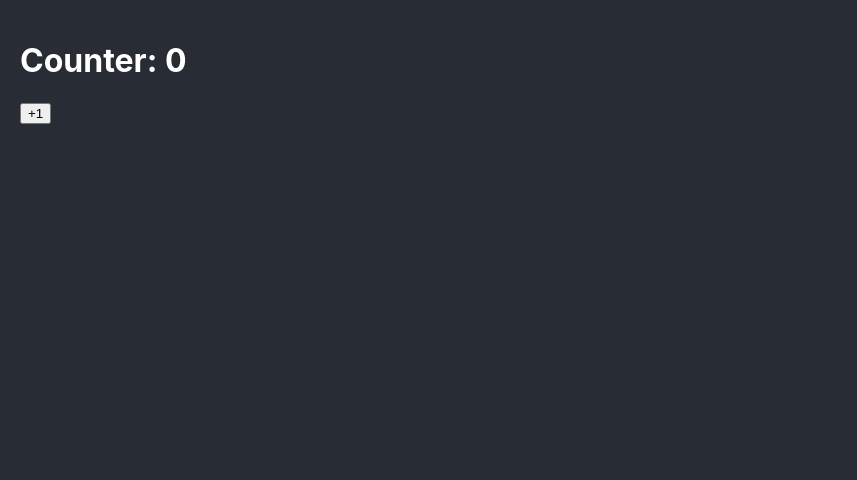
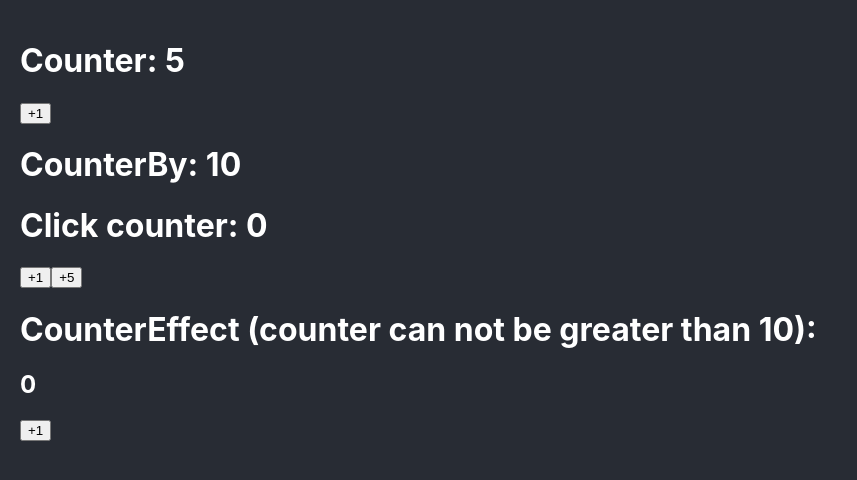
Before and after one commit to ljaime-hernandez/intro-typescript, a React (Create React App) app: page / in a window 1280 px wide. Shown: the top 480 px of the page, without its empty margins (0-857 px from the left). Built offline with nearby package versions, Linux system fonts and the light colour scheme.

Commit message:
updated Counter.tsx file, created 3 more counters with different usage examples, creates useCounter hook

```diff
--- a/package.json
+++ b/package.json
@@ -10,6 +10,7 @@
     "@types/node": "^16.11.41",
     "@types/react": "^18.0.14",
     "@types/react-dom": "^18.0.5",
+    "gsap": "^3.10.4",
     "react": "^18.2.0",
     "react-dom": "^18.2.0",
     "react-scripts": "5.0.1",
--- a/src/App.tsx
+++ b/src/App.tsx
@@ -1,9 +1,14 @@
 import { Counter } from "./bases/Counter";
+import { CounterBy } from "./bases/CounterBy";
+import { CounterEffect } from "./bases/CounterEffect";
 
 function App() {
+
   return (
     <>
-      <Counter/>
+      <Counter initialValue={5}/>
+      <CounterBy/>
+      <CounterEffect/>
     </>
   );
 }
--- a/src/bases/Counter.tsx
+++ b/src/bases/Counter.tsx
@@ -1,11 +1,15 @@
 import { useState } from "react";
 
-export const Counter = () => {
+interface Props {
+    initialValue?: number
+}
 
-    const [counter, setCounter] = useState(0);
+export const Counter = ({ initialValue = 0 }: Props) => {
+
+    const [counter, setCounter] = useState(initialValue);
 
     const handleClick = () => {
-        setCounter(counter + 1);
+        setCounter(prev => prev + 1);
     }
 
   return (
--- /dev/null
+++ b/src/bases/CounterBy.tsx
@@ -0,0 +1,41 @@
+import { useState } from "react";
+
+interface Props {
+    // interrogation sign makes the property optional, if the property is not
+    // passed as argument from the previous component then it will take the value
+    // placed by default ( 10 in the example below)
+    initialValue?: number
+}
+
+interface CounterState {
+    counter: number,
+    clicks: number
+}
+
+export const CounterBy = ({ initialValue = 10 }: Props) => {
+
+    const [counterBy, setCounter] = useState<CounterState>({
+        counter: initialValue,
+        clicks: 0
+    });
+
+    const {counter, clicks} = counterBy;
+
+    const handleClick = (value: number) => {
+        // prev pointing to parentheses to return an object without using the return syntax
+        setCounter( prev => ({
+            counter: prev.counter + value,
+            clicks: prev.clicks + 1
+        }));
+    };
+
+  return (
+    <>
+        <h1>CounterBy: {counter}</h1>
+        <h1>Click counter: {clicks}</h1>
+
+        <button onClick={() => handleClick(1)}>+1</button>
+        <button onClick={() => handleClick(5)}>+5</button>
+    </>
+  )
+}
--- /dev/null
+++ b/src/bases/CounterEffect.tsx
@@ -0,0 +1,35 @@
+import { useEffect, useRef, useState } from "react";
+import { gsap } from 'gsap';
+
+const MAXIMUM_COUNT = 10;
+
+export const CounterEffect = () => {
+
+    const [counter, setCounter] = useState(0);
+    const counterElement = useRef<HTMLHeadingElement>(null);
+
+    const handleClick = () => {
+        setCounter(prev => Math.min(prev + 1 ,MAXIMUM_COUNT));
+    }
+
+    useEffect(() => {
+        if (counter < MAXIMUM_COUNT) return;
+
+        console.log('Number limit reached');
+
+        const timeline = gsap.timeline();
+
+        timeline.to( counterElement.current, { y: -10, duration: 1, ease: 'ease.out'})
+                .to( counterElement.current, {y: 0, duration: 1, ease: 'bounce.out'})
+
+    }, [counter])
+
+  return (
+    <>
+        <h1>CounterEffect (counter can not be greater than 10): </h1>
+        <h2 ref={counterElement}>{counter}</h2>
+
+        <button onClick={handleClick}>+1</button>
+    </>
+  )
+}
```
Also changed, not shown: src/bases/CounterHook.tsx (added, +15 -0 lines), src/hooks/useCounter.ts (added, +31 -0 lines), 1 other file (tests, documents, lock files or other folders).
